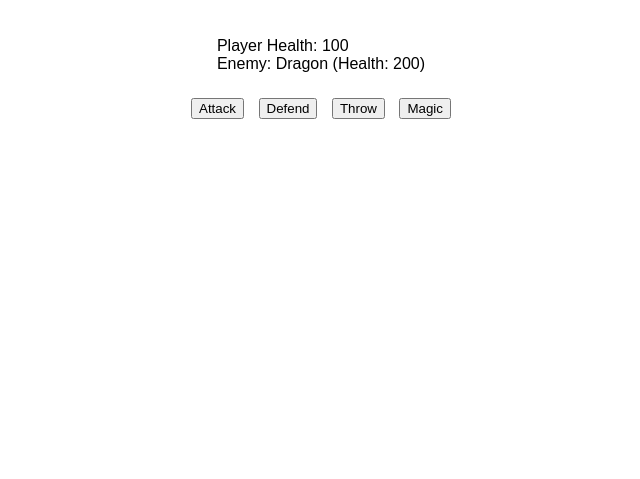
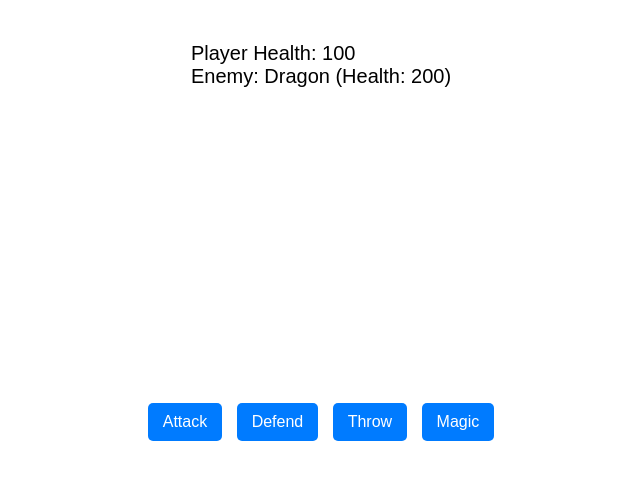
Before and after one commit to Nat20-kickstarter/Gladiator, a plain HTML site: page index.html in a window 1280 px wide. Shown: the part 69-548 px from the top of the page, without its empty margins (319-959 px from the left). Drawn offline with Linux system fonts and the light colour scheme.

Commit message:
Update index.html

```diff
--- a/index.html
+++ b/index.html
@@ -4,27 +4,13 @@
     <meta charset="UTF-8">
     <meta name="viewport" content="width=device-width, initial-scale=1.0">
     <title>Gladiator Game</title>
-    <style>
-        body {
-            font-family: Arial, sans-serif;
-        }
-        #game {
-            display: flex;
-            flex-direction: column;
-            align-items: center;
-        }
-        #buttons {
-            margin-top: 20px;
-        }
-        button {
-            margin: 5px;
-        }
-    </style>
+    <link rel="stylesheet" href="styles.css">
 </head>
 <body>
     <div id="game">
         <h1>Gladiator Game</h1>
         <div id="status"></div>
+        <div id="grid"></div>
         <div id="buttons">
             <button id="attack">Attack</button>
             <button id="defend">Defend</button>
```
